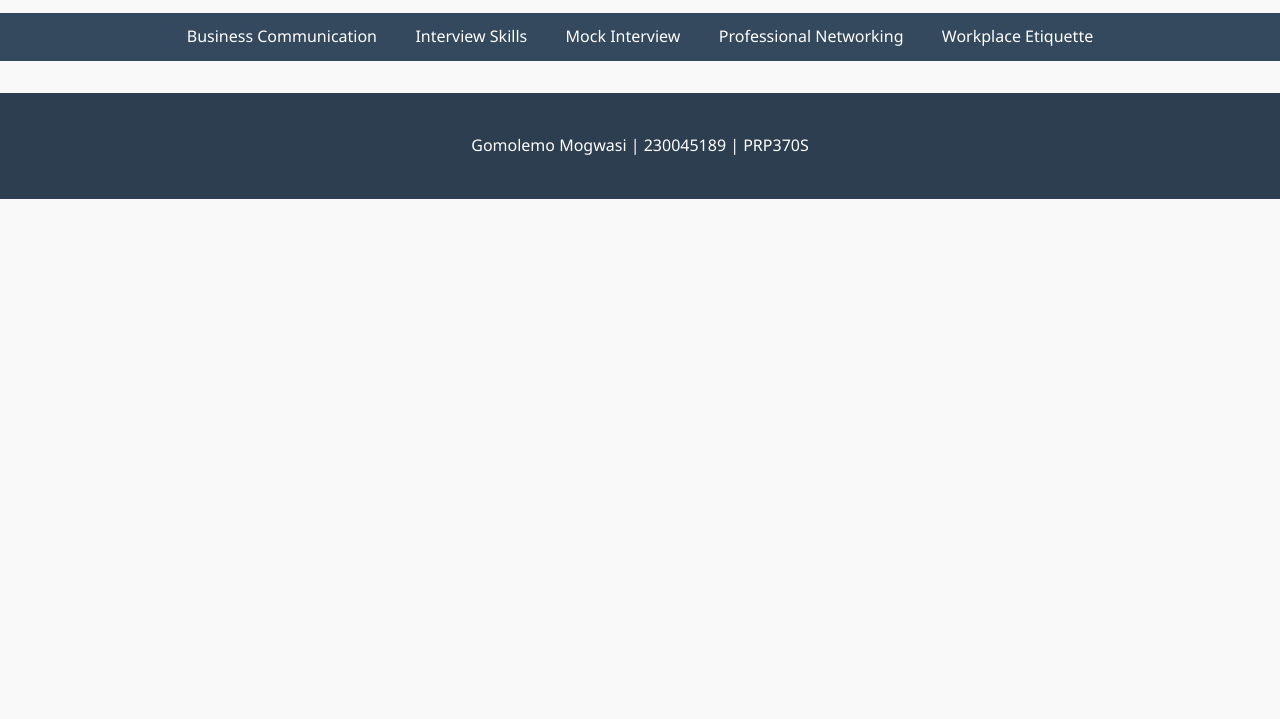
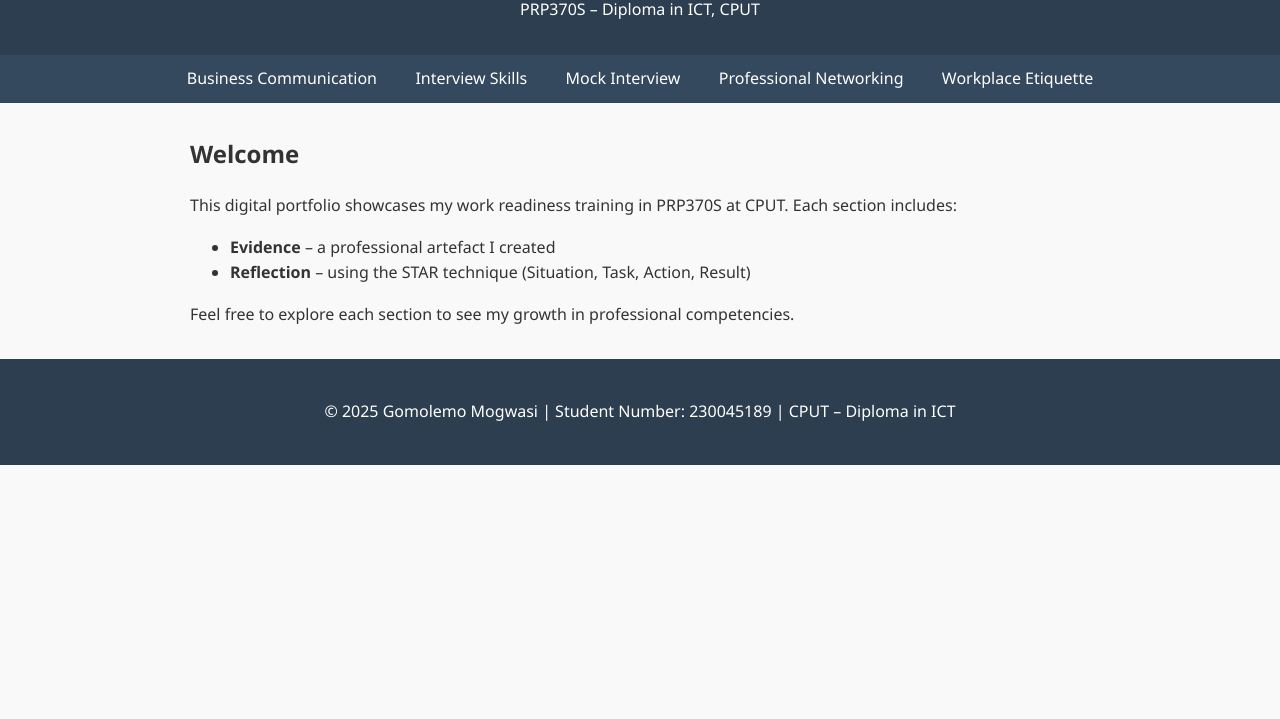
Before and after one commit to Gomolemo-08/GIithub-Portfolio, a plain HTML site: page index.html in a window 1280 px wide. Shown: the part 81-800 px from the top of the page. Drawn offline with Linux system fonts and the light colour scheme.

Commit message:
Update index.html

```diff
--- a/index.html
+++ b/index.html
@@ -1,11 +1,17 @@
 <!DOCTYPE html>
-<html>
+<html lang="en">
 <head>
-  <title>My Work Readiness Portfolio</title>
-  <link rel="stylesheet" href="assets/css/style.css">
+  <meta charset="UTF-8" />
+  <meta name="viewport" content="width=device-width, initial-scale=1.0"/>
+  <title>Work Readiness Portfolio – PRP370S</title>
+  <link rel="stylesheet" href="assets/css/style.css" />
 </head>
 <body>
-  <h1>Work Readiness Digital Portfolio</h1>
+  <header>
+    <h1>Work Readiness Digital Portfolio</h1>
+    <p>PRP370S – Diploma in ICT, CPUT</p>
+  </header>
+
   <nav>
     <ul>
       <li><a href="business-communication.html">Business Communication</a></li>
@@ -15,8 +21,19 @@
       <li><a href="workplace-etiquette.html">Workplace Etiquette</a></li>
     </ul>
   </nav>
+
+  <main>
+    <h2>Welcome</h2>
+    <p>This digital portfolio showcases my work readiness training in PRP370S at CPUT. Each section includes:</p>
+    <ul>
+      <li><strong>Evidence</strong> – a professional artefact I created</li>
+      <li><strong>Reflection</strong> – using the STAR technique (Situation, Task, Action, Result)</li>
+    </ul>
+    <p>Feel free to explore each section to see my growth in professional competencies.</p>
+  </main>
+
   <footer>
-    <p>Gomolemo Mogwasi | 230045189 | PRP370S</p>
+    <p>© 2025 Gomolemo Mogwasi | Student Number: 230045189 | CPUT – Diploma in ICT</p>
   </footer>
 </body>
 </html>
```
